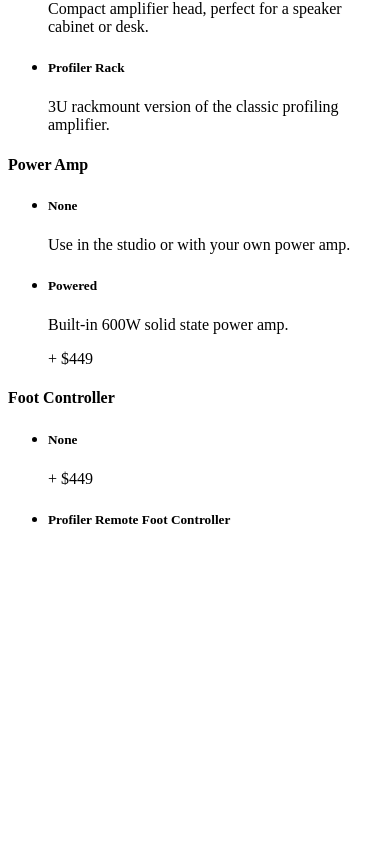
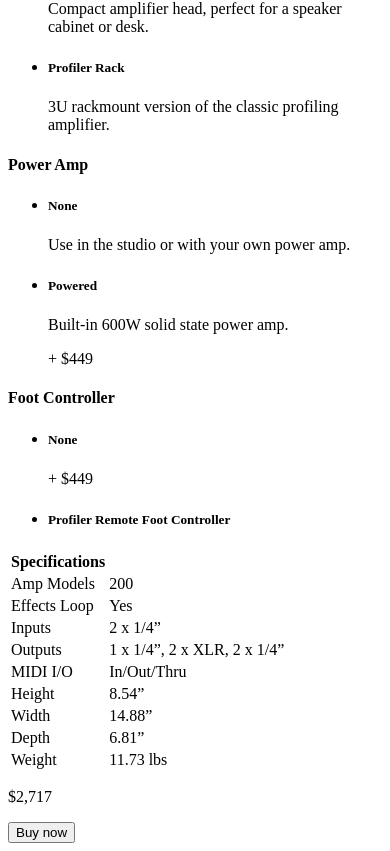
Before and after one commit to OmarJaff/tailwind-take-home-project, a Vue app: page / in a window 390 px wide. Shown: the part 3876-4727 px from the top of the page. Before the commit the page ends 4426 px from the top, so only its background shows below. Built offline with nearby package versions, Linux system fonts and the light colour scheme; the HTML template or start-up script is replaced by a standard one.

Commit message:
built the mobile desing

```diff
--- a/src/App.vue
+++ b/src/App.vue
@@ -102,6 +102,116 @@
         </li>
       </ul>
     </div>
+
+    <div>
+      <table class="flex flex-col max-w-full space-y-2 divide-y">
+        <tr>
+          <th class="font-medium text-xl">
+            Specifications
+          </th>
+          <th></th>
+        </tr>
+        <tr
+          class="justify-between flex font-medium text-sm py-4 items-baseline"
+        >
+          <td>
+            Amp Models
+          </td>
+          <td class="text-xs">
+            200
+          </td>
+        </tr>
+        <tr
+          class="justify-between flex font-medium text-sm py-4 items-baseline"
+        >
+          <td>
+            Effects Loop
+          </td>
+          <td class="text-xs">
+            Yes
+          </td>
+        </tr>
+        <tr
+          class="justify-between flex font-medium text-sm py-4 items-baseline"
+        >
+          <td>
+            Inputs
+          </td>
+          <td class="text-xs">
+            2 x 1/4”
+          </td>
+        </tr>
+        <tr
+          class="justify-between flex font-medium text-sm py-4 items-baseline"
+        >
+          <td>
+            Outputs
+          </td>
+          <td class="text-xs">
+            1 x 1/4”, 2 x XLR, 2 x 1/4”
+          </td>
+        </tr>
+        <tr
+          class="justify-between flex font-medium text-sm py-4 items-baseline"
+        >
+          <td>
+            MIDI I/O
+          </td>
+          <td class="text-xs">
+            In/Out/Thru
+          </td>
+        </tr>
+        <tr
+          class="justify-between flex font-medium text-sm py-4 items-baseline"
+        >
+          <td>
+            Height
+          </td>
+          <td class="text-xs">
+            8.54”
+          </td>
+        </tr>
+        <tr
+          class="justify-between flex font-medium text-sm py-4 items-baseline"
+        >
+          <td>
+            Width
+          </td>
+          <td class="text-xs">
+            14.88”
+          </td>
+        </tr>
+        <tr
+          class="justify-between flex font-medium text-sm py-4 items-baseline"
+        >
+          <td>
+            Depth
+          </td>
+          <td class="text-xs">
+            6.81”
+          </td>
+        </tr>
+        <tr
+          class="justify-between flex font-medium text-sm py-4 items-baseline"
+        >
+          <td>
+            Weight
+          </td>
+          <td class="text-xs">
+            11.73 lbs
+          </td>
+        </tr>
+      </table>
+    </div>
+
+    <div class="bg-gray-50 fixed h-20 inset-0 top-auto p-4">
+      <div class="flex justify-end items-center space-x-6">
+        <p class="text-gray-900 font-bold text-3xl">$2,717</p>
+        <button class="text-white text-sm bg-cool-gray-900 rounded-md h-9 w-24">
+          Buy now
+        </button>
+      </div>
+    </div>
   </div>
 </template>
 
```
